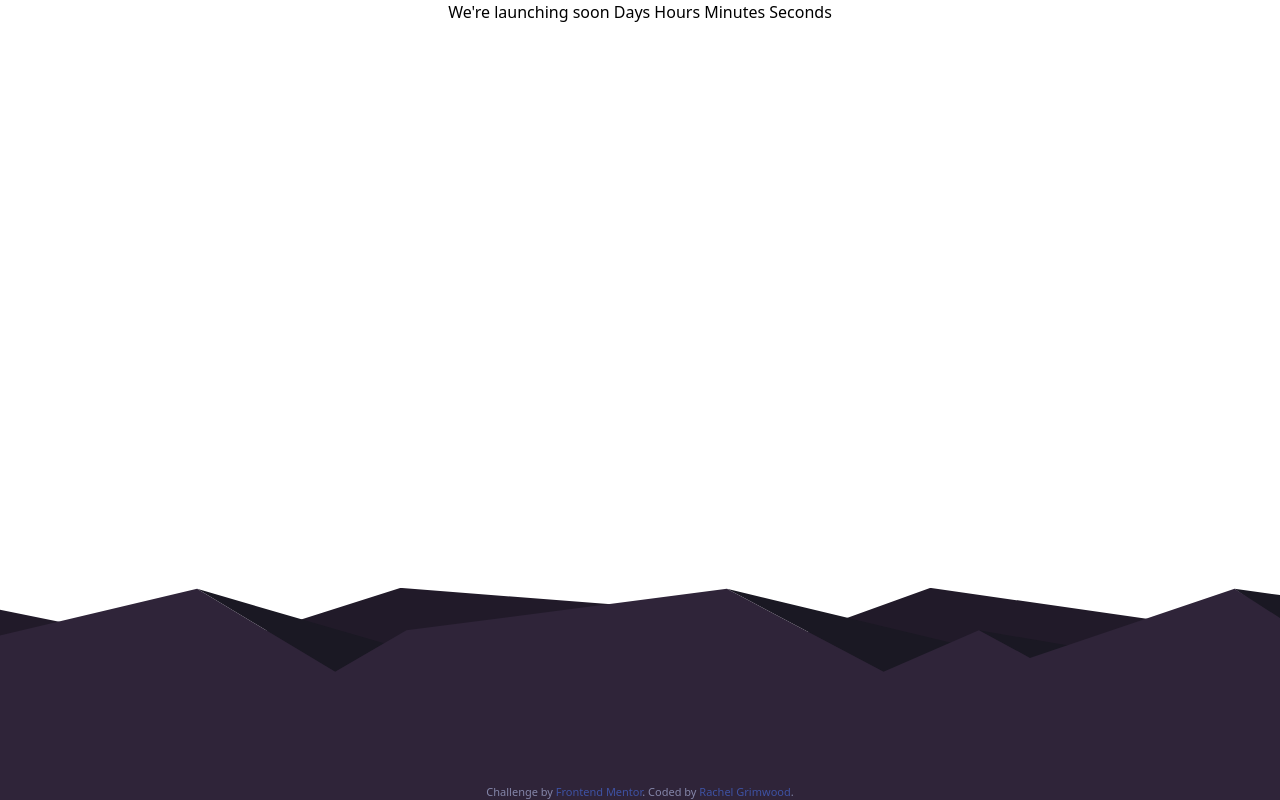
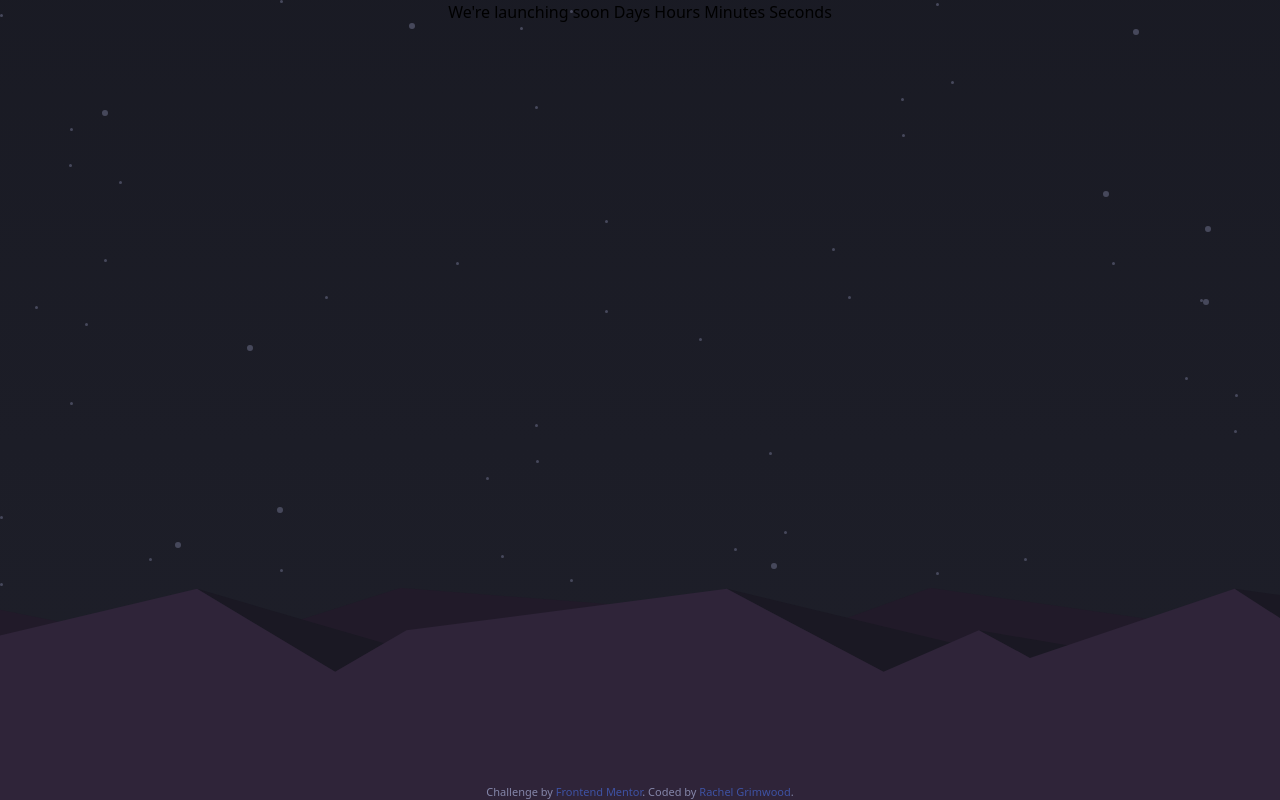
Before and after one commit to rachelgrimwood/frontend-mentor-launch-countdown-timer, a React (Create React App) app: page / in a window 1280 px wide. Built offline with nearby package versions, Linux system fonts and the light colour scheme.

Commit message:
add background

```diff
--- a/src/App.js
+++ b/src/App.js
@@ -5,7 +5,7 @@ import Attribution from "./components/Attribution";
 function App() {
   return (
     <div className="flex flex-col h-screen text-center">
-      <main className="grow flex flex-col">
+      <main className="grow flex flex-col bg-gradient-to-b from-blue-black to-very-dark-blue">
         <Countdown />
         <Socials />
       </main>
--- a/src/components/Countdown.js
+++ b/src/components/Countdown.js
@@ -1,6 +1,6 @@
 const Countdown = () => {
   return (
-    <div className="h-3/4">
+    <div className="h-3/4 bg-[url('../src/images/bg-stars.svg')]">
       <p>We're launching soon Days Hours Minutes Seconds</p>
     </div>
   );
```
